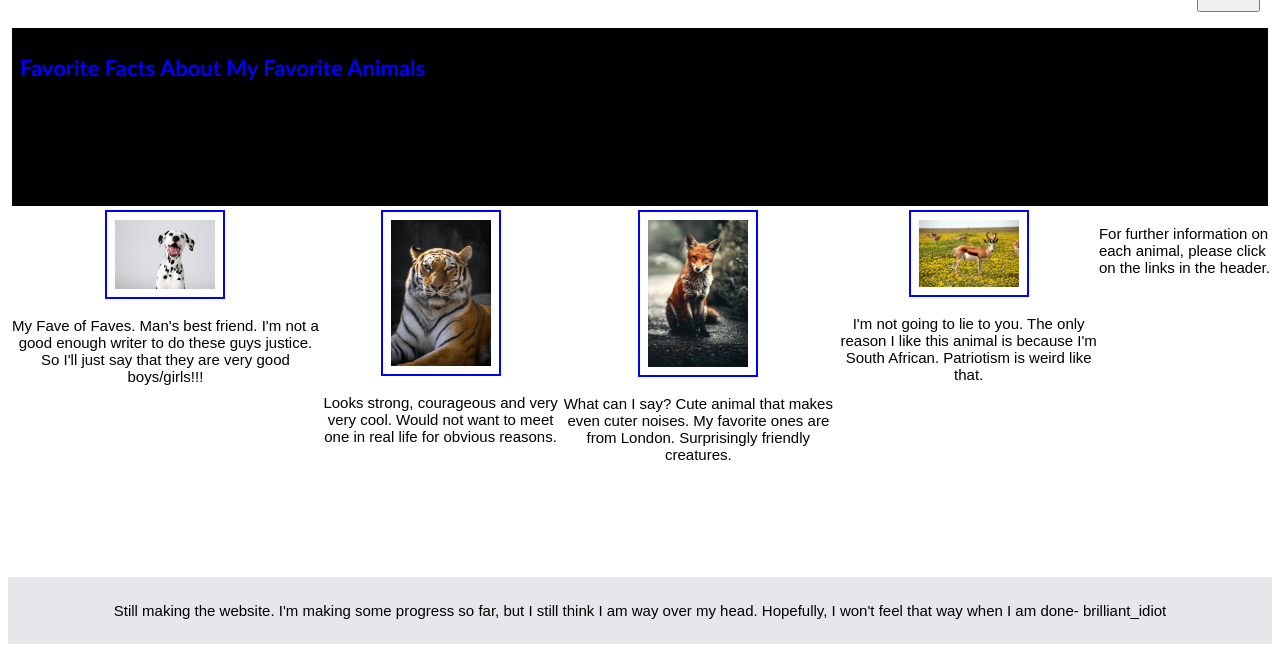
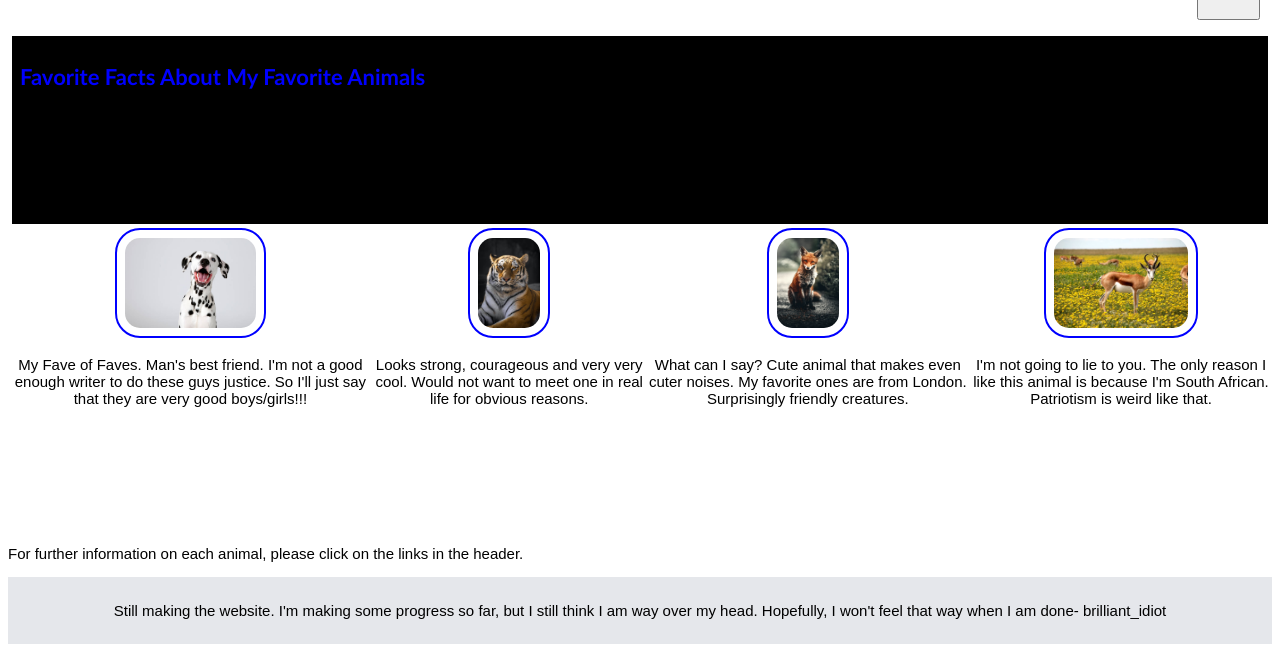
Before and after one commit to BrillaintIdiot/Landing_Page, a plain HTML site: page index.html in a window 1280 px wide. Shown: the part 164-816 px from the top of the page. Drawn offline with Linux system fonts and the light colour scheme.

Commit message:
Add rounded corners on images

```diff
--- a/style.css
+++ b/style.css
@@ -32,9 +32,10 @@ h2 {
 }
 
 img {
-    width: 100px;
-    height: auto;
+    width: auto;
+    height: 90px;
     padding: 8px;
+    border-radius: 25px;
     border: 2px solid blue;
 
 }
@@ -88,4 +89,5 @@ button {
 combine {
     display: inline-block;
     text-align: center;
+    gap: 5px;
 }
```
Also changed, not shown: index.html (+1 -1 lines).
